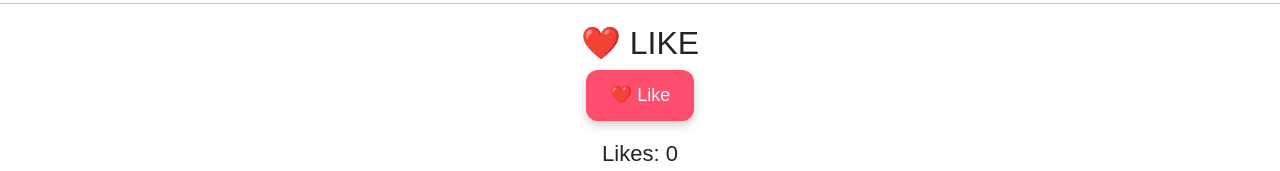
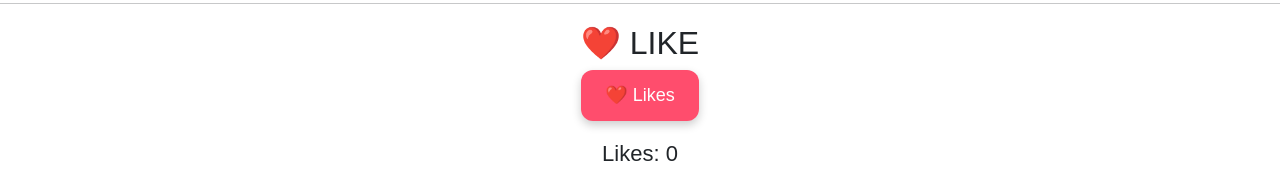
Before and after one commit to Kabzjose/Intro-to-react, a React app: page / in a window 1280 px wide. Shown: the part 165-336 px from the top of the page. Built offline with nearby package versions, Linux system fonts and the light colour scheme; the HTML template or start-up script is replaced by a standard one.

Commit message:
added hovering in button

```diff
--- a/src/student.jsx
+++ b/src/student.jsx
@@ -23,8 +23,11 @@ function LikeButton({}){
           cursor: "pointer",
           boxShadow: "0 4px 10px rgba(0,0,0,0.2)",
           transition: "transform 0.2s, background-color 0.3s",
-        }}>
-           ❤️ Like
+        }}onMouseOver={(e) => (e.target.style.backgroundColor = "#e63946")}
+        onMouseOut={(e) => (e.target.style.backgroundColor = "#ff4d6d")}
+
+        >
+           ❤️ Likes
       </button>
       <h3 style={{ marginTop: "20px", fontSize: "22px" }}>
         Likes: {count}
```
